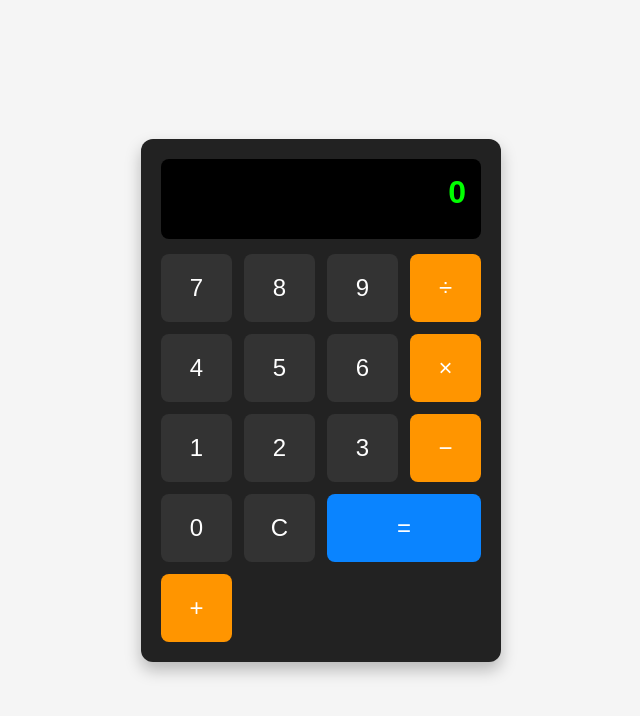
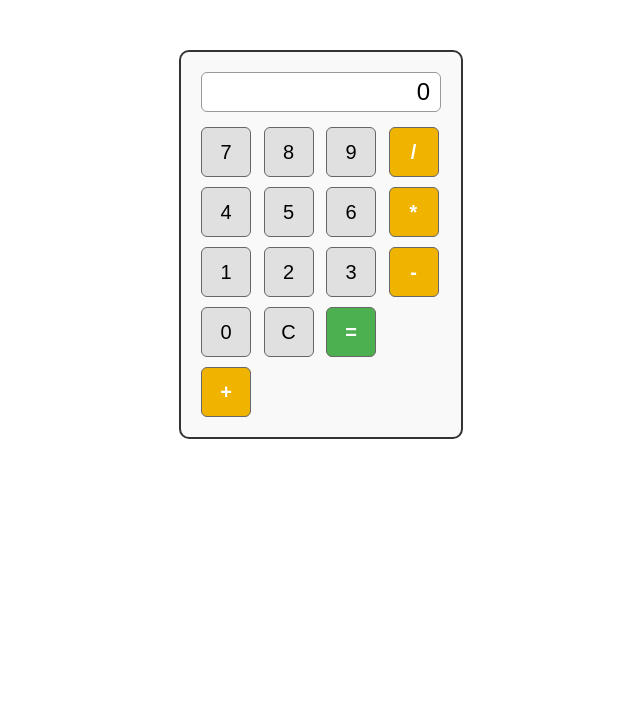
Before and after one commit to 111123code/111123code.github.io, a plain HTML site: page index.html in a window 1280 px wide. Shown: the whole page, without its empty margins (319-959 px from the left). Drawn offline with Linux system fonts and the light colour scheme.

Commit message:
add index script

```diff
--- a/index.html
+++ b/index.html
@@ -2,92 +2,79 @@
 <html lang="ru">
 <head>
   <meta charset="UTF-8" />
-  <meta name="viewport" content="width=device-width, initial-scale=1" />
-  <title>Калькулятор</title>
+  <title>Классический калькулятор</title>
   <style>
     body {
+      font-family: Arial, sans-serif;
       display: flex;
       justify-content: center;
-      align-items: center;
-      height: 100vh;
-      margin: 0;
-      font-family: Arial, sans-serif;
-      background-color: #f5f5f5;
+      margin-top: 50px;
     }
     .calculator {
-      background: #222;
+      border: 2px solid #333;
+      border-radius: 10px;
       padding: 20px;
-      border-radius: 12px;
-      box-shadow: 0 8px 16px rgba(0,0,0,0.25);
-      width: 320px;
+      width: 240px;
+      background: #f9f9f9;
     }
-    .display {
-      background: #000;
-      color: #0f0;
-      font-size: 32px;
-      font-weight: bold;
-      padding: 15px;
-      border-radius: 8px;
-      height: 50px;
+    #display {
+      width: 100%;
+      height: 40px;
+      font-size: 24px;
       text-align: right;
       margin-bottom: 15px;
-      user-select: none;
-      overflow-x: auto;
+      padding: 5px 10px;
+      border: 1px solid #999;
+      border-radius: 6px;
+      box-sizing: border-box;
     }
     .buttons {
       display: grid;
       grid-template-columns: repeat(4, 1fr);
-      gap: 12px;
+      grid-gap: 10px;
     }
     button {
-      padding: 20px 0;
-      font-size: 24px;
-      background: #333;
-      border: none;
-      border-radius: 8px;
-      color: #fff;
+      width: 50px;
+      height: 50px;
+      font-size: 20px;
+      border-radius: 6px;
+      border: 1px solid #666;
+      background-color: #e0e0e0;
       cursor: pointer;
-      transition: background-color 0.2s;
       user-select: none;
     }
-    button:hover {
-      background: #555;
-    }
     button.operator {
-      background: #ff9500;
-      color: #fff;
-    }
-    button.operator:hover {
-      background: #e08900;
+      background-color: #f0b400;
+      color: white;
+      font-weight: bold;
     }
     button.equal {
-      background: #0a84ff;
+      background-color: #4CAF50;
+      color: white;
       grid-column: span 2;
-      color: #fff;
-    }
-    button.equal:hover {
-      background: #006ce0;
+      font-weight: bold;
     }
   </style>
 </head>
 <body>
+
 <div class="calculator">
-    <div id="display" class="display">0</div>
+  <input type="text" id="display" readonly value="0" />
   <div class="buttons">
     <button onclick="press('7')">7</button>
     <button onclick="press('8')">8</button>
     <button onclick="press('9')">9</button>
-      <button class="operator" onclick="press('/')">÷</button>
+    <button class="operator" onclick="press('/')">/</button>
 
     <button onclick="press('4')">4</button>
     <button onclick="press('5')">5</button>
     <button onclick="press('6')">6</button>
-      <button class="operator" onclick="press('*')">×</button>
+    <button class="operator" onclick="press('*')">*</button>
 
     <button onclick="press('1')">1</button>
     <button onclick="press('2')">2</button>
     <button onclick="press('3')">3</button>
-      <button class="operator" onclick="press('-')">−</button>
+    <button class="operator" onclick="press('-')">-</button>
 
     <button onclick="press('0')">0</button>
     <button onclick="clearDisplay()">C</button>
@@ -96,52 +83,6 @@
   </div>
 </div>
 
-  <script>
-    let expression = '';
-
-    function press(char) {
-      // Запрещаем ввод операторов подряд
-      const lastChar = expression.slice(-1);
-      if ('+-*/'.includes(char)) {
-        if (expression === '' || '+-*/'.includes(lastChar)) {
-          // Не добавляем оператор если он первый или если предыдущий тоже оператор
-          return;
-        }
-      }
-
-      expression += char;
-      updateDisplay();
-    }
-
-    function updateDisplay() {
-      const display = document.getElementById('display');
-      display.textContent = expression || '0';
-    }
-
-    function clearDisplay() {
-      expression = '';
-      updateDisplay();
-    }
-
-    function calculate() {
-      // Проверим, что выражение не пустое и не заканчивается на оператор
-      if (expression === '' || '+-*/'.includes(expression.slice(-1))) {
-        return;
-      }
-
-      try {
-        // eslint-disable-next-line no-eval
-        const result = eval(expression);
-        expression = String(result);
-        updateDisplay();
-      } catch (e) {
-        expression = '';
-        document.getElementById('display').textContent = 'Ошибка!';
-      }
-    }
-
-    // Инициализация дисплея
-    updateDisplay();
-  </script>
+<script src="скрипт.js"></script>
 </body>
 </html>
```
Also changed, not shown: script.js (+48 -25 lines). Lines whose indentation alone changed are shown as unchanged.
